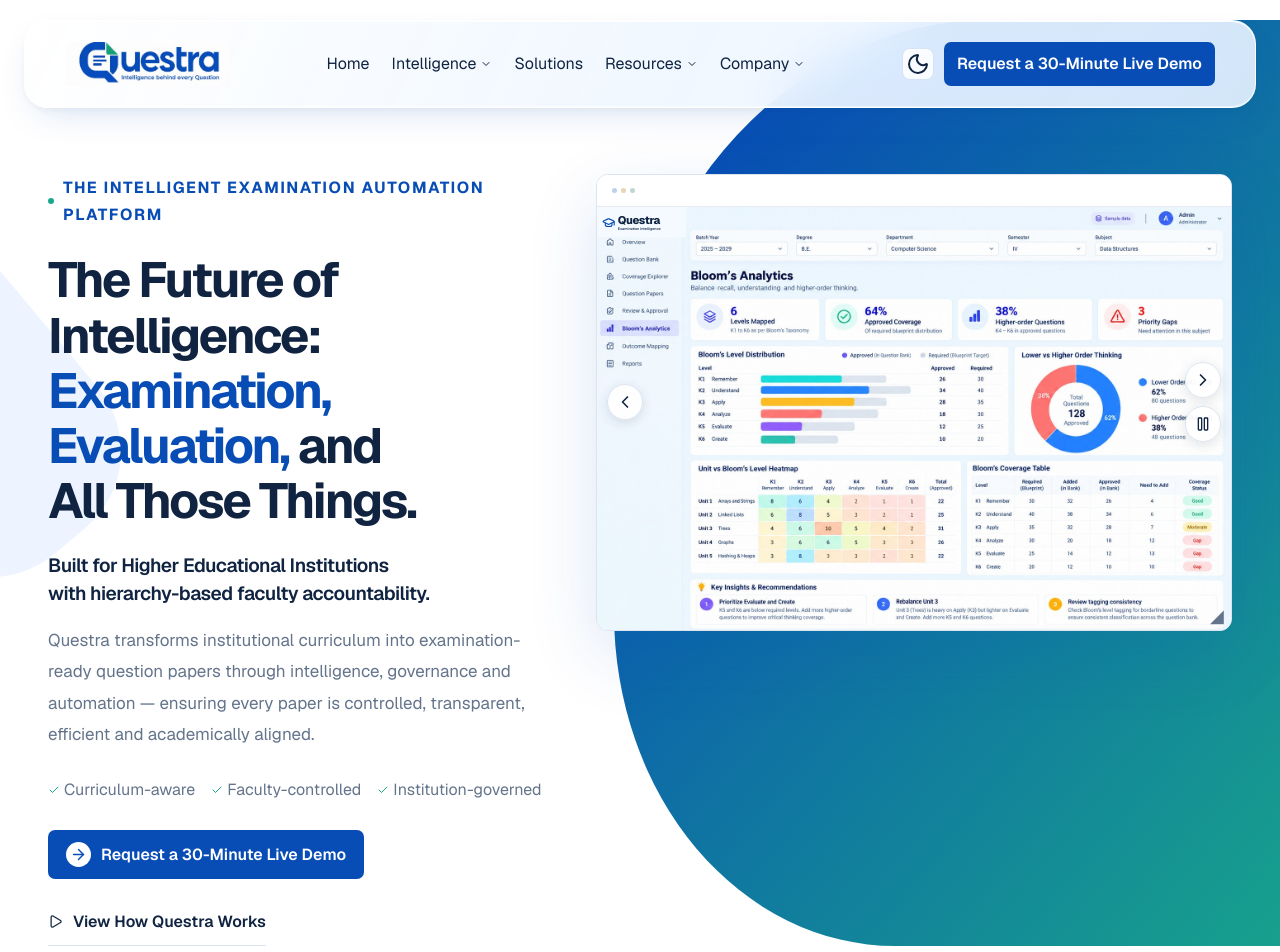
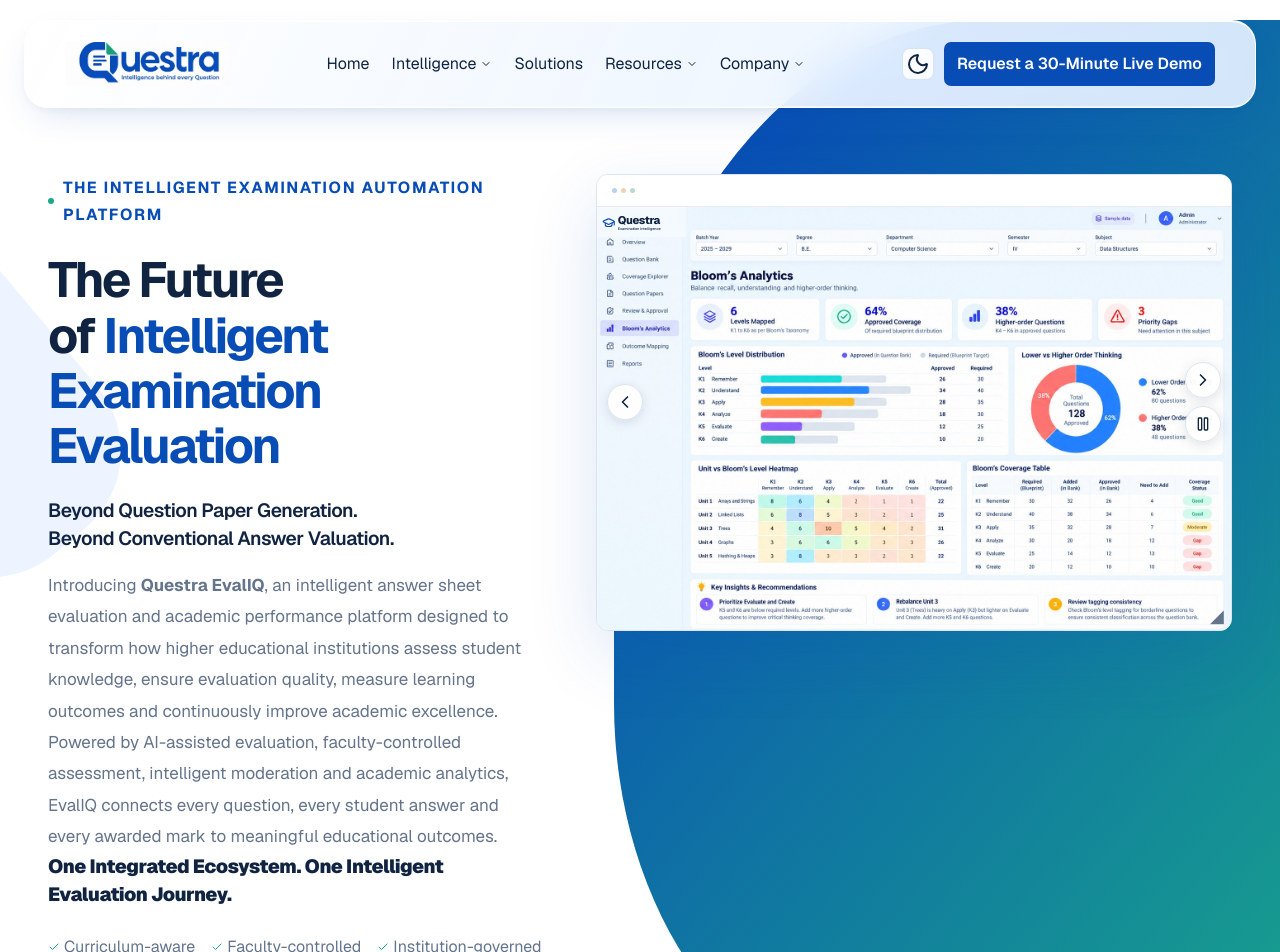
Before and after one commit to Yasss333/questra-landing-page, a Next.js app in the folder template-solar-main/: page / in a window 1280 px wide. Shown: the top 952 px of the page. Built offline with nearby package versions, Linux system fonts and the light colour scheme.

Commit message:
feat: update EvalIQ hero and remove role dashboard preview

```diff
--- a/template-solar-main/src/app/page.tsx
+++ b/template-solar-main/src/app/page.tsx
@@ -1,5 +1,4 @@
 import { Hero } from "@/components/ui/Hero"
-import DashboardPreview from "@/components/ui/DashboardPreview"
 import { FAQ } from "@/components/marketing/HomeSections"
 import {
   ExactWorkflow,
@@ -25,7 +24,6 @@ export default function Home() {
       <Hero />
       <ExactWorkflow />
       <FeatureIndex />
-      <DashboardPreview />
       <EvalIQMasterWizard />
       <EvalIQBenefits />
       <EvaluationGovernance />
--- a/template-solar-main/src/components/marketing/PrioritySections.tsx
+++ b/template-solar-main/src/components/marketing/PrioritySections.tsx
@@ -124,10 +124,6 @@ export function FeatureIndex() {
       </span>
       <h2>12 Intelligent Evaluation Innovations</h2>
       <FeatureBento />
-      <Link className={styles.sectionLink} href="/#dashboard-preview">
-        Explore the EvalIQ dashboard
-        <ArrowRight size={15} />
-      </Link>
     </section>
   )
 }
--- a/template-solar-main/src/components/ui/Hero.tsx
+++ b/template-solar-main/src/components/ui/Hero.tsx
@@ -13,21 +13,29 @@ export function Hero() {
             THE INTELLIGENT EXAMINATION AUTOMATION PLATFORM
           </span>
           <h1 id="hero-heading">
-            The Future of Intelligence:{" "}
+            The Future of{" "}
             <span className={styles.heroHighlight}>
-              Examination, Evaluation,
-            </span>{" "}
-            and All Those Things.
+              Intelligent Examination Evaluation
+            </span>
           </h1>
           <h2 className={styles.heroSubhead}>
-            Built for Higher Educational Institutions with hierarchy-based
-            faculty accountability.
+            Beyond Question Paper Generation. Beyond Conventional Answer Valuation.
           </h2>
           <p className={styles.heroDescription}>
-            Questra transforms institutional curriculum into examination-ready
-            question papers through intelligence, governance and automation —
-            ensuring every paper is controlled, transparent, efficient and
-            academically aligned.
+            Introducing <strong>Questra EvalIQ</strong>, an intelligent answer sheet
+            evaluation and academic performance platform designed to transform
+            how higher educational institutions assess student knowledge, ensure
+            evaluation quality, measure learning outcomes and continuously
+            improve academic excellence.
+          </p>
+          <p className={styles.heroDescription}>
+            Powered by AI-assisted evaluation, faculty-controlled assessment,
+            intelligent moderation and academic analytics, EvalIQ connects every
+            question, every student answer and every awarded mark to meaningful
+            educational outcomes.
+          </p>
+          <p className={styles.heroSubhead}>
+            <strong>One Integrated Ecosystem. One Intelligent Evaluation Journey.</strong>
           </p>
           <div className={styles.heroChecks}>
             <span>
```
